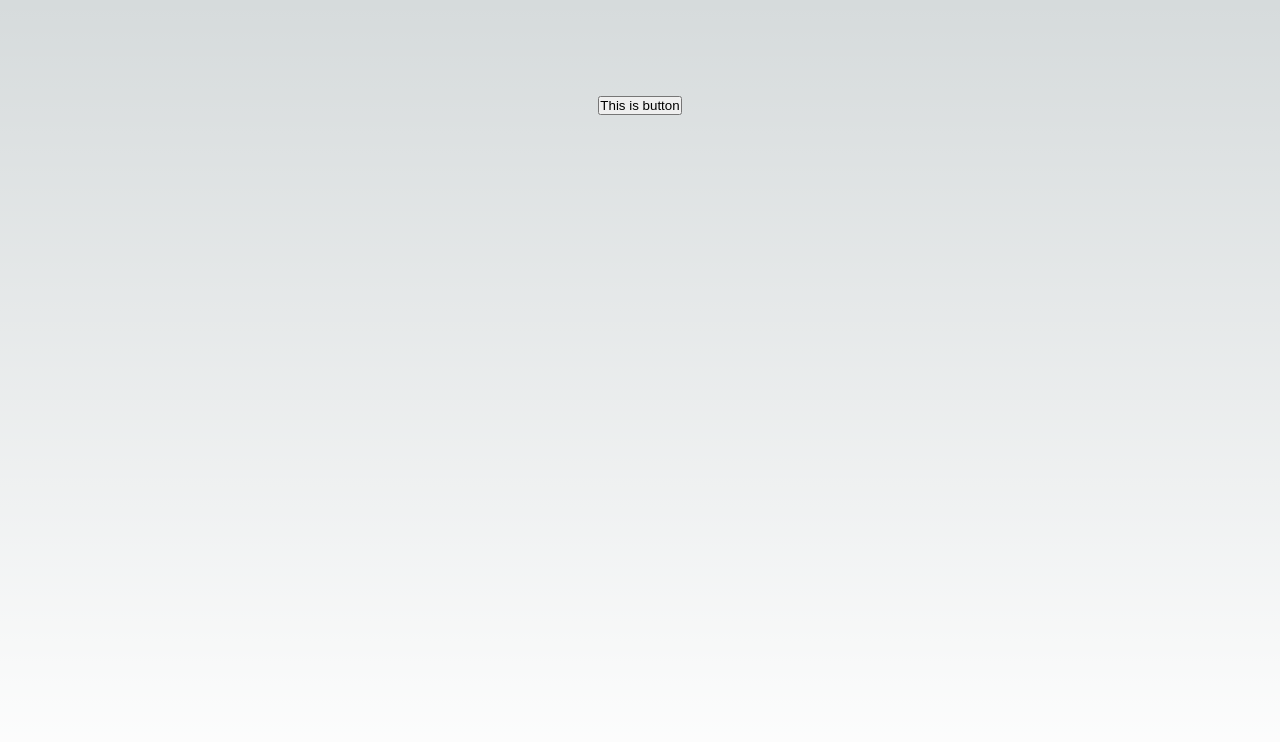
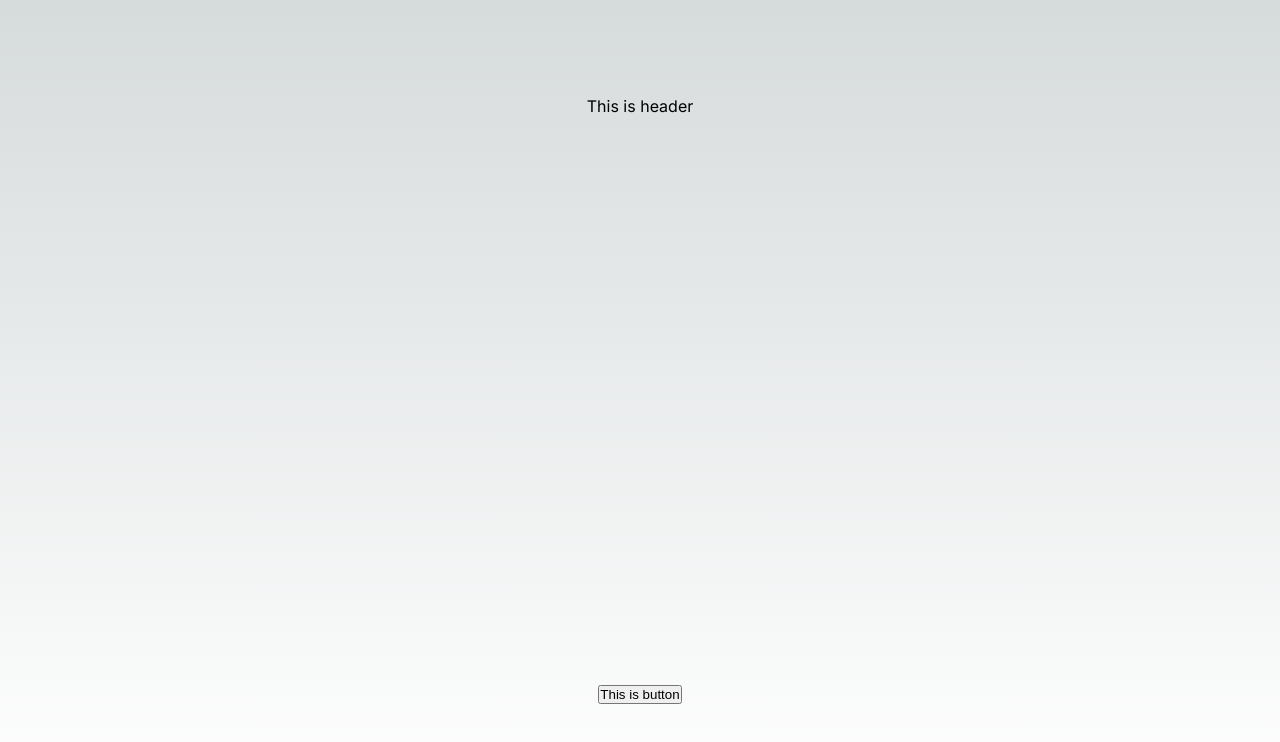
Before and after one commit to alexanderpapashvili/misha_sandro, a Next.js app: page / in a window 1280 px wide. Shown: the top 742 px of the page. Built offline with nearby package versions, Linux system fonts and the light colour scheme.

Commit message:
add header in page.tsx

```diff
--- a/app/page.tsx
+++ b/app/page.tsx
@@ -1,9 +1,11 @@
 import styles from './page.module.css'
 import Button from './components/button/Button'
+import Header from './components/header/Header'
 
 export default function Home() {
   return (
     <main className={styles.main}>
+      <Header />
      <Button />
     </main>
   )
```
